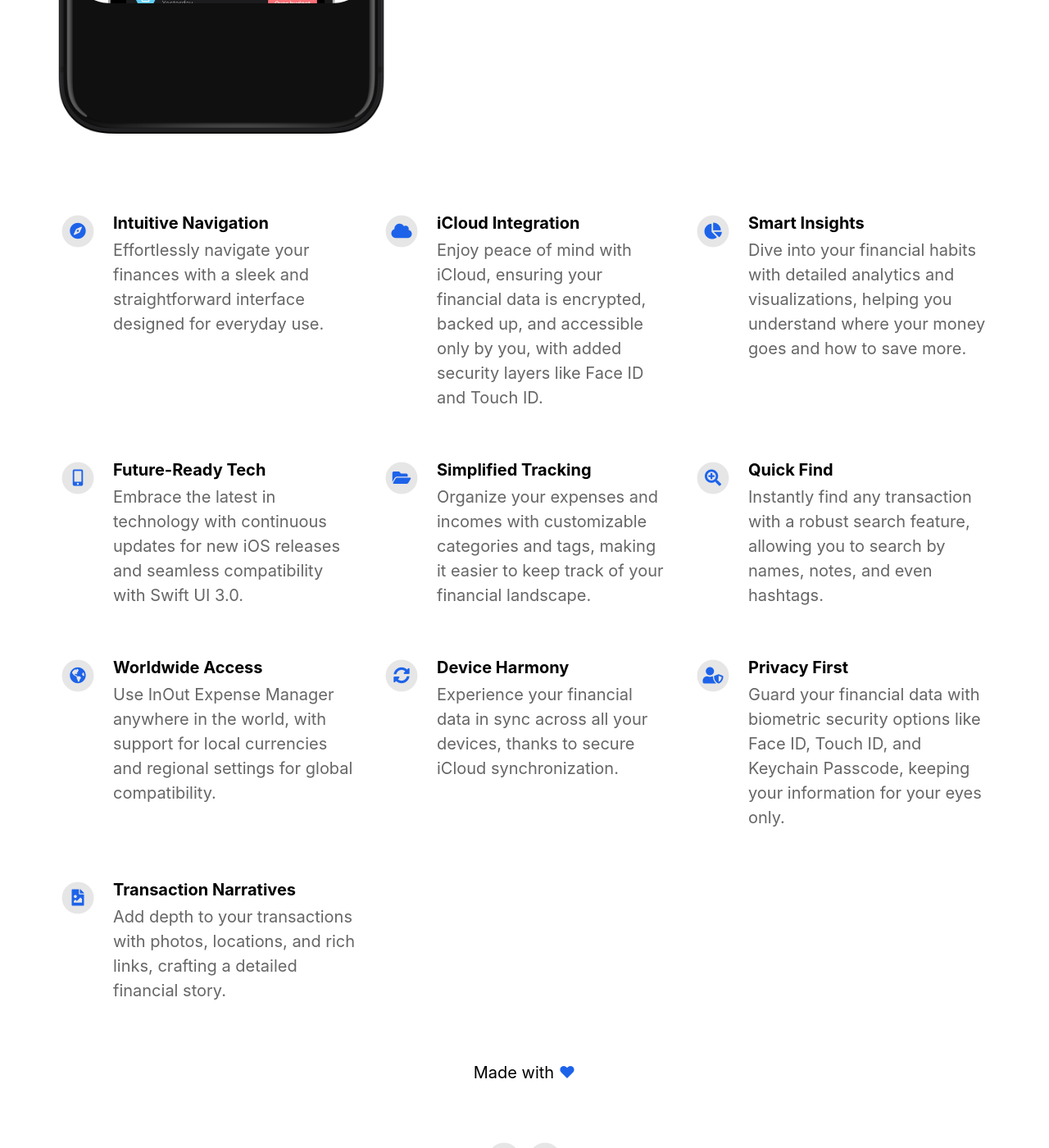
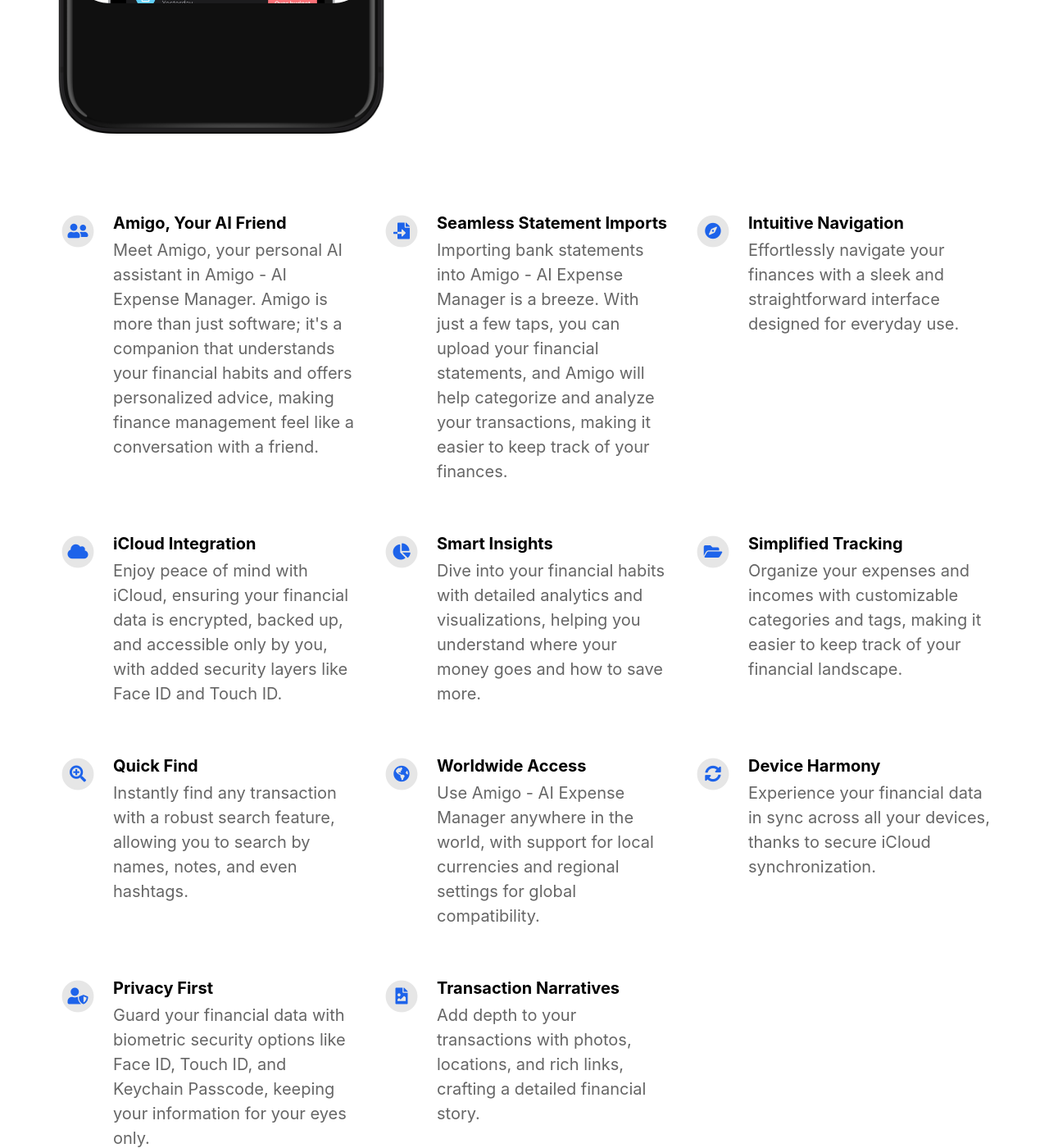
Before and after one commit to tirupati17/inoutexpensemanager, a Jekyll site: the page built from index.html, in a window 1280 px wide and 1400 px high, scrolled down 822 px. Shown: the whole window at 82% size. Built offline with Jekyll 4.4.1, drawn with Linux system fonts in a browser that asks for light colours; nearby versions of some CDN libraries.

Commit message:
video update

```diff
--- a/_config.yml
+++ b/_config.yml
@@ -34,6 +34,14 @@
 
 features:
 
+  - title: Amigo, Your AI Friend
+    description: Meet Amigo, your personal AI assistant in Amigo - AI Expense Manager. Amigo is more than just software; it's a companion that understands your financial habits and offers personalized advice, making finance management feel like a conversation with a friend.
+    fontawesome_icon_name: user-friends
+
+  - title: Seamless Statement Imports
+    description: Importing bank statements into Amigo - AI Expense Manager is a breeze. With just a few taps, you can upload your financial statements, and Amigo will help categorize and analyze your transactions, making it easier to keep track of your finances.
+    fontawesome_icon_name: file-import
+
   - title: Intuitive Navigation
     description: Effortlessly navigate your finances with a sleek and straightforward interface designed for everyday use.
     fontawesome_icon_name: compass
@@ -46,10 +54,6 @@
     description: Dive into your financial habits with detailed analytics and visualizations, helping you understand where your money goes and how to save more.
     fontawesome_icon_name: chart-pie
 
-  - title: Future-Ready Tech
-    description: Embrace the latest in technology with continuous updates for new iOS releases and seamless compatibility with Swift UI 3.0.
-    fontawesome_icon_name: mobile-alt
-
   - title: Simplified Tracking
     description: Organize your expenses and incomes with customizable categories and tags, making it easier to keep track of your financial landscape.
     fontawesome_icon_name: folder-open
@@ -59,7 +63,7 @@
     fontawesome_icon_name: search-plus
 
   - title: Worldwide Access
-    description: Use InOut Expense Manager anywhere in the world, with support for local currencies and regional settings for global compatibility.
+    description: Use Amigo - AI Expense Manager anywhere in the world, with support for local currencies and regional settings for global compatibility.
     fontawesome_icon_name: globe-americas
 
   - title: Device Harmony
```
